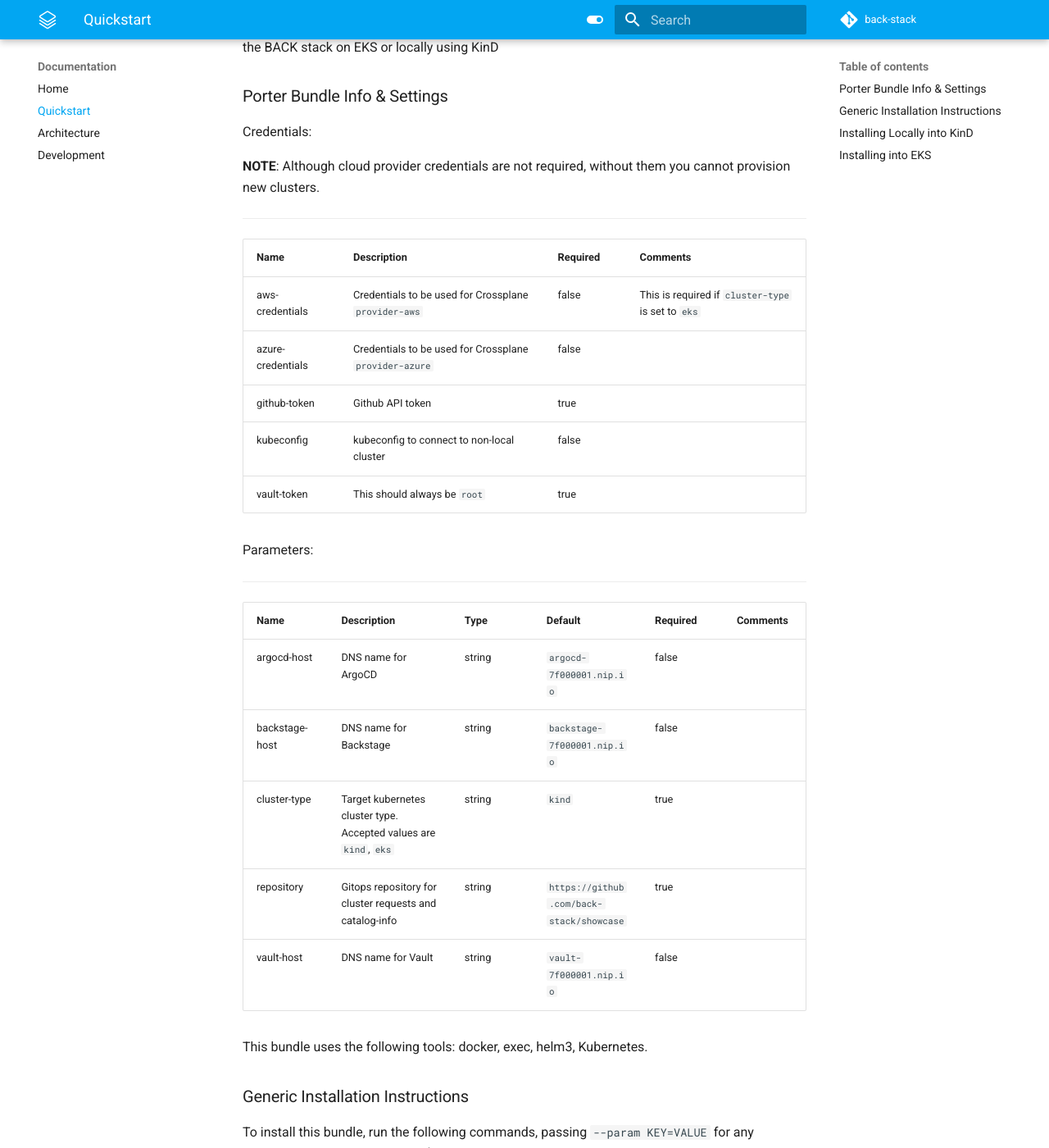
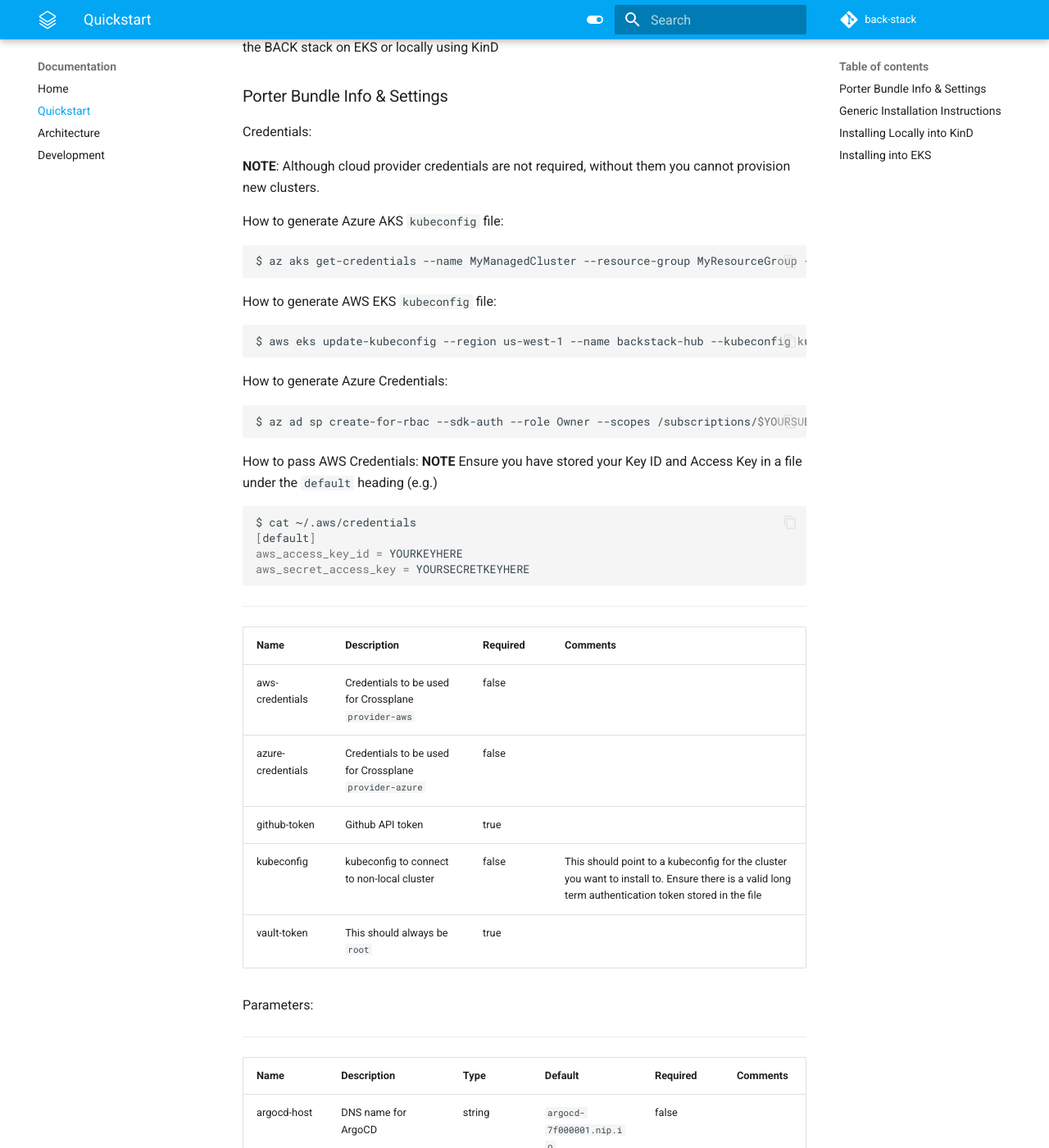
Before and after one commit to back-stack/backstack.dev, an MkDocs documentation site: the page built from docs/install.md, in a window 1280 px wide and 1400 px high, scrolled down 250 px. Shown: the whole window at 82% size. Built offline with MkDocs 1.6.1 and Material for MkDocs 9.7.7, drawn with Linux system fonts in a browser that asks for light colours; the version menu is left out; some of the changed text lies outside the part shown.

Commit message:
Install updates (#10)
* get started with a skeleton for more detailed developer documentation

Signed-off-by: Boris Kurktchiev <kurktchiev@gmail.com>

* update AWS documentation

Signed-off-by: Boris Kurktchiev <kurktchiev@gmail.com>

* update the azure credentials file command

Signed-off-by: Boris Kurktchiev <kurktchiev@gmail.com>

* update the docs with better authentication files generation

Signed-off-by: Boris Kurktchiev <kurktchiev@gmail.com>

---------

Signed-off-by: Boris Kurktchiev <kurktchiev@gmail.com>

````diff
--- a/docs/install.md
+++ b/docs/install.md
@@ -10,14 +10,42 @@
 
 **NOTE**: Although cloud provider credentials are not required, without them you cannot provision new clusters.
 
+How to generate Azure AKS `kubeconfig` file:
+
+```sh
+$ az aks get-credentials --name MyManagedCluster --resource-group MyResourceGroup --file kubeconfig-azure
+```
+
+How to generate AWS EKS `kubeconfig` file:
+
+```sh
+$ aws eks update-kubeconfig --region us-west-1 --name backstack-hub --kubeconfig kubeconfig-aws
+```
+
+How to generate Azure Credentials:
+
+```sh
+$ az ad sp create-for-rbac --sdk-auth --role Owner --scopes /subscriptions/$YOURSUBSCRIPTIONID > azure.json
+```
+
+How to pass AWS Credentials:
+**NOTE** Ensure you have stored your Key ID and Access Key in a file under the `default` heading (e.g.)
+
+```sh
+$ cat ~/.aws/credentials
+[default]
+aws_access_key_id = YOURKEYHERE
+aws_secret_access_key = YOURSECRETKEYHERE
+```
+
 ---
 
 | Name              | Description                                            | Required | Comments                                           |
 | ----------------- | ------------------------------------------------------ | -------- | -------------------------------------------------- |
-| aws-credentials   | Credentials to be used for Crossplane `provider-aws`   | false    | This is required if `cluster-type` is set to `eks` |
+| aws-credentials   | Credentials to be used for Crossplane `provider-aws`   | false    |                                                    |
 | azure-credentials | Credentials to be used for Crossplane `provider-azure` | false    |                                                    |
 | github-token      | Github API token                                       | true     |                                                    |
-| kubeconfig        | kubeconfig to connect to non-local cluster             | false    |                                                    |
+| kubeconfig        | kubeconfig to connect to non-local cluster             | false    | This should point to a kubeconfig for the cluster you want to install to. Ensure there is a valid long term authentication token stored in the file |
 | vault-token       | This should always be `root`                           | true     |                                                    |
 
 Parameters:
@@ -29,7 +57,7 @@
 | argocd-host    | DNS name for ArgoCD                                               | string | `argocd-7f000001.nip.io`                 | false    |          |
 | backstage-host | DNS name for Backstage                                            | string | `backstage-7f000001.nip.io`              | false    |          |
 | cluster-type   | Target kubernetes cluster type. Accepted values are `kind`, `eks` | string | `kind`                                   | true     |          |
-| repository     | Gitops repository for cluster requests and catalog-info           | string | `https://github.com/back-stack/showcase` | true     |          |
+| repository     | Gitops repository for cluster requests and catalog-info           | string | `https://github.com/$YOURUSERNAME/showcase` | true     |          |
 | vault-host     | DNS name for Vault                                                | string | `vault-7f000001.nip.io`                  | false    |          |
 
 This bundle uses the following tools: docker, exec, helm3, Kubernetes.
@@ -75,25 +103,25 @@
 -  local `kubeconfig` file to connect to the cluster
 
 1.  Install porter (see above)
-2.  Generate the credentials config, specifying the path to the `kubeconfig` file
+2.  Generate the credentials config, specifying the path to the `kubeconfig-aws` file
 
     ```sh
-    porter credentials generate back-stack-cloud-creds --reference ghcr.io/back-stack/showcase-bundle:latest
+    $ porter credentials generate back-stack-cloud-creds --reference ghcr.io/back-stack/showcase-bundle:latest
     ```
 
 3.  Install the bundle; set `cluster-type` to `eks` and specify DNS names that you want to use to access the BACK stack services. This can either be done using `--param` flags or by generating a parameter set
 
     ```sh
     # using parameter set
-    porter parameters generate back-stack-params --reference ghcr.io/back-stack/showcase-bundle:latest
+    $ porter parameters generate back-stack-params --reference ghcr.io/back-stack/showcase-bundle:latest
 
-    porter install back-stack --reference ghcr.io/back-stack/showcase-bundle:latest --credential-set back-stack-cloud-creds --parameter-set back-stack-params
+    $ porter install back-stack --reference ghcr.io/back-stack/showcase-bundle:latest --credential-set back-stack-cloud-creds --parameter-set back-stack-params
     ```
 
 4.  After installation, you need to ensure the DNS names specified for `argocd-host`, `backstage-host`, and `vault-host` all resolve to the ingress service created during installation. The endpoint for this can be found by checking the bundle outputs
 
     ```sh
-    porter installations output show ingress -i back-stack
+    $ porter installations output show ingress -i back-stack
     ```
 
     For this showcase, you can update `/etc/hosts`.
````
Also changed, not shown: other parts of docs/install.md (+5 -5 lines), docs/development.md (+29 -0 lines).
